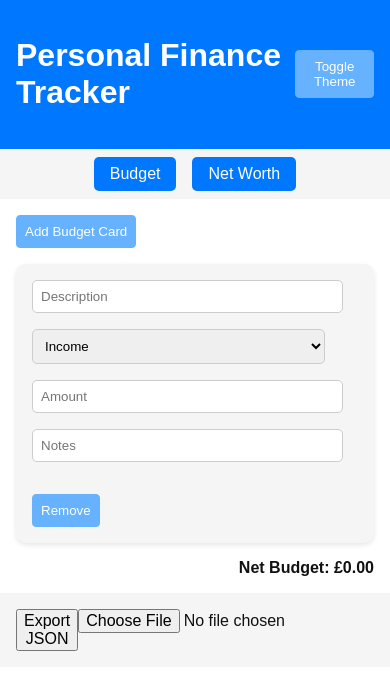
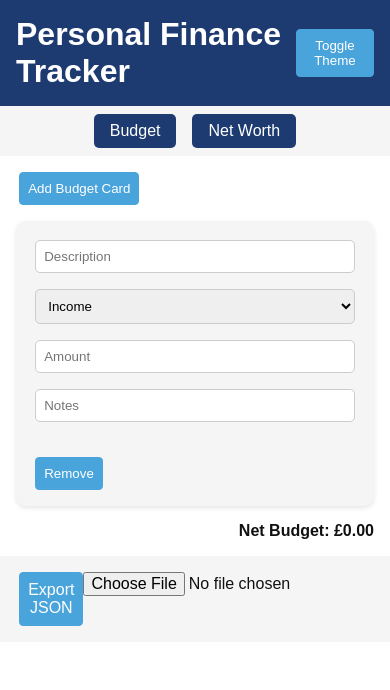
Before and after one commit to kyleastratton/personal-finance, a plain HTML site: page index.html in a window 390 px wide. Both pictures are taken after a click on the button "Add Budget Card". Drawn offline with Linux system fonts and the light colour scheme.

Commit message:
styling updates

```diff
--- a/index.html
+++ b/index.html
@@ -5,6 +5,10 @@
   <meta name="viewport" content="width=device-width, initial-scale=1.0" />
   <title>Personal Finance App</title>
   <link rel="stylesheet" href="style/main.css" />
+  <link rel="icon" href="assets/logo.svg" type="image/x-icon" />
+  <link rel="apple-touch-icon" sizes="180x180" href="assets/logo.png">
+  <link rel="icon" type="image/png" sizes="32x32" href="assets/logo.png">
+  <link rel="icon" type="image/png" sizes="16x16" href="assets/logo.png">
 </head>
 <body>
   <header>
@@ -23,7 +27,7 @@
   </main>
 
   <footer>
-    <button id="export-data">Export JSON</button>
+    <button class="btn" id="export-data">Export JSON</button>
     <input type="file" id="import-data" accept="application/json" />
   </footer>
 
--- a/style/main.css
+++ b/style/main.css
@@ -1,10 +1,20 @@
+
+* {
+  margin: 0;
+  padding: 0;
+  box-sizing: border-box;
+  transition: background-color 0.3s, color 0.3s, border 0.3s;
+}
+
 /* Root styles */
 :root {
     --bg-color: #ffffff;
     --text-color: #111111;
     --card-bg: #f5f5f5;
-    --accent: #0077ff;
-    --secondary: #66b2ff;
+    /* --accent: #0077ff; */
+    --accent: #1e3b71;
+    /* --secondary: #66b2ff; */
+    --secondary: #4aa4dc;
     --income-color: #28a745;
     --expense-color: #dc3545;
   }
@@ -65,6 +75,11 @@
     border: 1px solid var(--secondary);
     background-color: var(--secondary);
     color: #fff;
+    margin-left: 1rem;
+  }
+
+  .btn-secondary {
+    padding: 0.5rem;
   }
 
   .card {
@@ -116,11 +131,21 @@
     .card-row {
       display: flex;
       flex-direction: column;
+      width: 100%;
+      padding: 0.2rem;
     }
 
-    .card-row input,
-  .card-row select {
-    width: 90%;
-    margin-bottom: 1rem;
+    .card-row input {
+      width: 100%;
+      margin-bottom: 1rem;
+    }
+
+    .card-row select {
+      width: 100%;
+      margin-bottom: 1rem;
+    }
+
+    .btn {
+      margin-left: 0.2rem;
+    }
   }
-  }
```
Also changed, not shown: assets/logo.png (added), assets/logo.svg (added).
